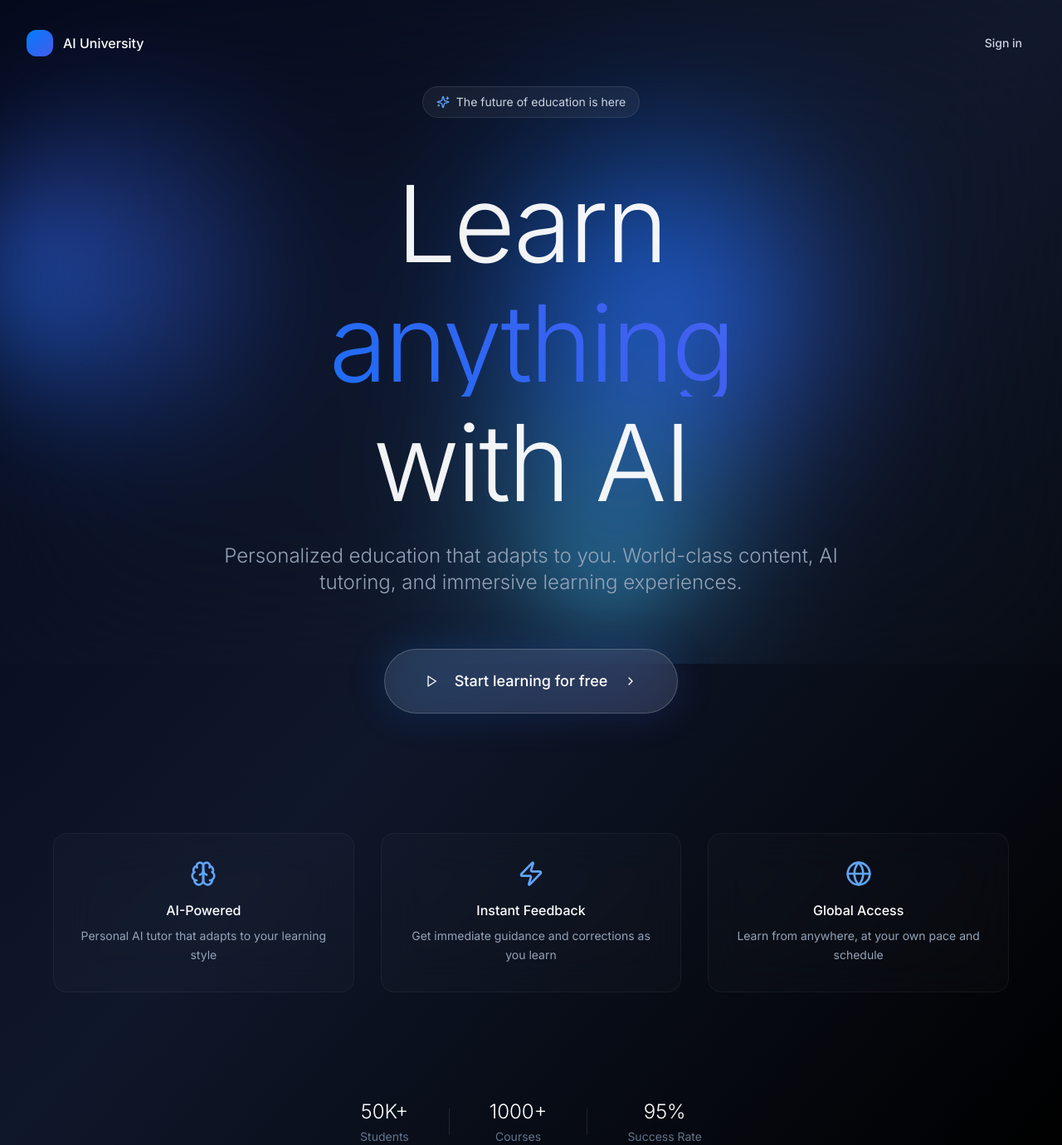
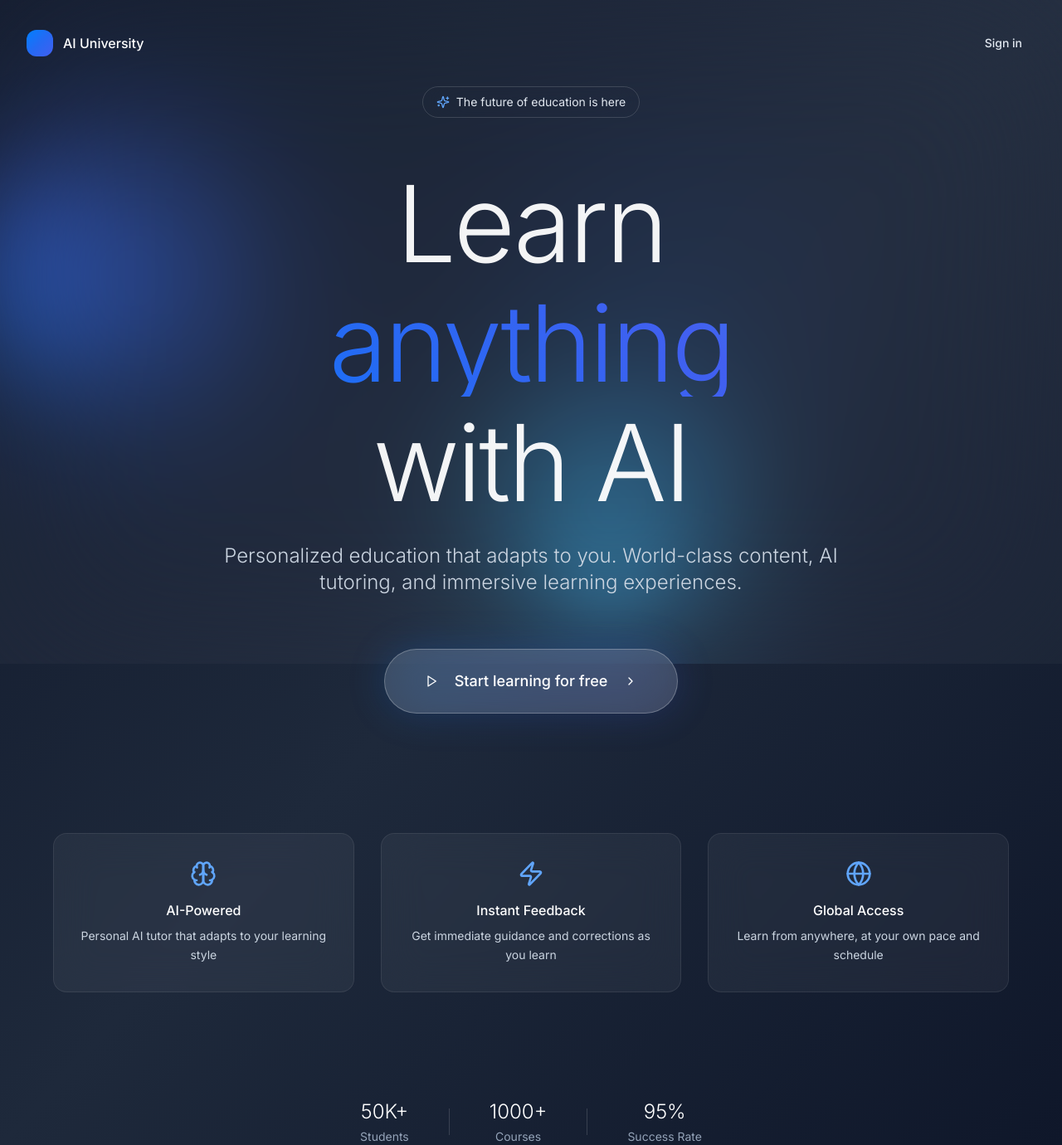
Before and after one commit to drewprincipe/ai-u, a React (Vite) app: page / in a window 1280 px wide. Shown: the whole page at 83% size. Built offline with nearby package versions, Linux system fonts and the light colour scheme.

Commit message:
Adjust page brightness

```diff
--- a/src/pages/Index.tsx
+++ b/src/pages/Index.tsx
@@ -6,16 +6,16 @@ const Index = () => {
   const navigate = useNavigate();
 
   return (
-    <div className="min-h-screen relative overflow-hidden bg-gradient-to-br from-slate-950 via-slate-900 to-black">
+    <div className="min-h-screen relative overflow-hidden bg-gradient-to-br from-slate-900 via-slate-800 to-slate-900">
       {/* Subtle Gemini-inspired floating orbs */}
       <div className="fixed inset-0 pointer-events-none">
-        <div className="absolute top-1/4 left-1/5 w-64 h-64 bg-gradient-gemini rounded-full blur-3xl opacity-8 animate-pulse"></div>
-        <div className="absolute bottom-1/3 right-1/4 w-80 h-80 bg-gradient-primary rounded-full blur-3xl opacity-6 gentle-float"></div>
-        <div className="absolute top-2/3 left-1/2 w-48 h-48 bg-gradient-accent rounded-full blur-2xl opacity-4"></div>
+        <div className="absolute top-1/4 left-1/5 w-64 h-64 bg-gradient-gemini rounded-full blur-3xl opacity-12 animate-pulse"></div>
+        <div className="absolute bottom-1/3 right-1/4 w-80 h-80 bg-gradient-primary rounded-full blur-3xl opacity-10 gentle-float"></div>
+        <div className="absolute top-2/3 left-1/2 w-48 h-48 bg-gradient-accent rounded-full blur-2xl opacity-8"></div>
       </div>
 
       {/* Apple liquid glass overlay */}
-      <div className="fixed inset-0 bg-white/[0.01] backdrop-blur-[100px] pointer-events-none"></div>
+      <div className="fixed inset-0 bg-white/[0.03] backdrop-blur-[100px] pointer-events-none"></div>
 
       {/* Main content */}
       <div className="relative z-10 min-h-screen flex flex-col">
@@ -28,7 +28,7 @@ const Index = () => {
           </div>
           <Button
             variant="ghost"
-            className="text-slate-300 hover:text-white hover:bg-white/5"
+            className="text-slate-200 hover:text-white hover:bg-white/10"
             onClick={() => navigate("/auth")}
           >
             Sign in
@@ -41,9 +41,9 @@ const Index = () => {
 
             {/* Main headline */}
             <div className="space-y-8 animate-fade-in">
-              <div className="inline-flex items-center gap-2 px-4 py-2 bg-white/5 backdrop-blur-xl rounded-full border border-white/10 mb-8">
+              <div className="inline-flex items-center gap-2 px-4 py-2 bg-white/8 backdrop-blur-xl rounded-full border border-white/15 mb-8">
                 <Sparkles className="w-4 h-4 text-blue-400" />
-                <span className="text-sm text-slate-300">The future of education is here</span>
+                <span className="text-sm text-slate-200">The future of education is here</span>
               </div>
 
               <h1 className="text-6xl md:text-8xl lg:text-9xl font-light leading-[0.9] tracking-tight">
@@ -52,7 +52,7 @@ const Index = () => {
                 <span className="block text-white/95">with AI</span>
               </h1>
 
-              <p className="text-xl md:text-2xl text-slate-400 max-w-3xl mx-auto font-light leading-relaxed">
+              <p className="text-xl md:text-2xl text-slate-300 max-w-3xl mx-auto font-light leading-relaxed">
                 Personalized education that adapts to you. World-class content,
                 AI tutoring, and immersive learning experiences.
               </p>
@@ -67,7 +67,7 @@ const Index = () => {
                 {/* Glass button */}
                 <Button
                   size="lg"
-                  className="relative px-12 py-6 h-auto text-lg bg-white/10 backdrop-blur-xl hover:bg-white/15 border border-white/20 hover:border-white/30 text-white font-medium transition-all duration-300 hover:scale-105 rounded-full"
+                  className="relative px-12 py-6 h-auto text-lg bg-white/15 backdrop-blur-xl hover:bg-white/20 border border-white/25 hover:border-white/35 text-white font-medium transition-all duration-300 hover:scale-105 rounded-full"
                   onClick={() => navigate("/auth")}
                 >
                   <Play className="w-5 h-5 mr-3" />
@@ -101,10 +101,10 @@ const Index = () => {
                   <div className="absolute inset-0 bg-gradient-primary rounded-2xl blur-2xl opacity-0 group-hover:opacity-5 transition-opacity duration-500"></div>
 
                   {/* Glass card */}
-                  <div className="relative p-8 bg-white/[0.02] backdrop-blur-xl rounded-2xl border border-white/[0.05] hover:border-white/10 transition-all duration-300 group-hover:scale-105">
+                  <div className="relative p-8 bg-white/[0.05] backdrop-blur-xl rounded-2xl border border-white/[0.08] hover:border-white/15 transition-all duration-300 group-hover:scale-105">
                     <feature.icon className="w-8 h-8 text-blue-400 mb-4 mx-auto" />
                     <h3 className="text-white font-medium mb-2">{feature.title}</h3>
-                    <p className="text-slate-400 text-sm leading-relaxed">{feature.description}</p>
+                    <p className="text-slate-300 text-sm leading-relaxed">{feature.description}</p>
                   </div>
                 </div>
               ))}
@@ -114,17 +114,17 @@ const Index = () => {
             <div className="flex justify-center items-center gap-12 pt-16 animate-fade-in" style={{ animationDelay: '0.6s' }}>
               <div className="text-center">
                 <div className="text-2xl font-light text-white mb-1">50K+</div>
-                <div className="text-sm text-slate-500">Students</div>
+                <div className="text-sm text-slate-400">Students</div>
               </div>
-              <div className="w-px h-8 bg-white/10"></div>
+              <div className="w-px h-8 bg-white/15"></div>
               <div className="text-center">
                 <div className="text-2xl font-light text-white mb-1">1000+</div>
-                <div className="text-sm text-slate-500">Courses</div>
+                <div className="text-sm text-slate-400">Courses</div>
               </div>
-              <div className="w-px h-8 bg-white/10"></div>
+              <div className="w-px h-8 bg-white/15"></div>
               <div className="text-center">
                 <div className="text-2xl font-light text-white mb-1">95%</div>
-                <div className="text-sm text-slate-500">Success Rate</div>
+                <div className="text-sm text-slate-400">Success Rate</div>
               </div>
             </div>
           </div>
```
